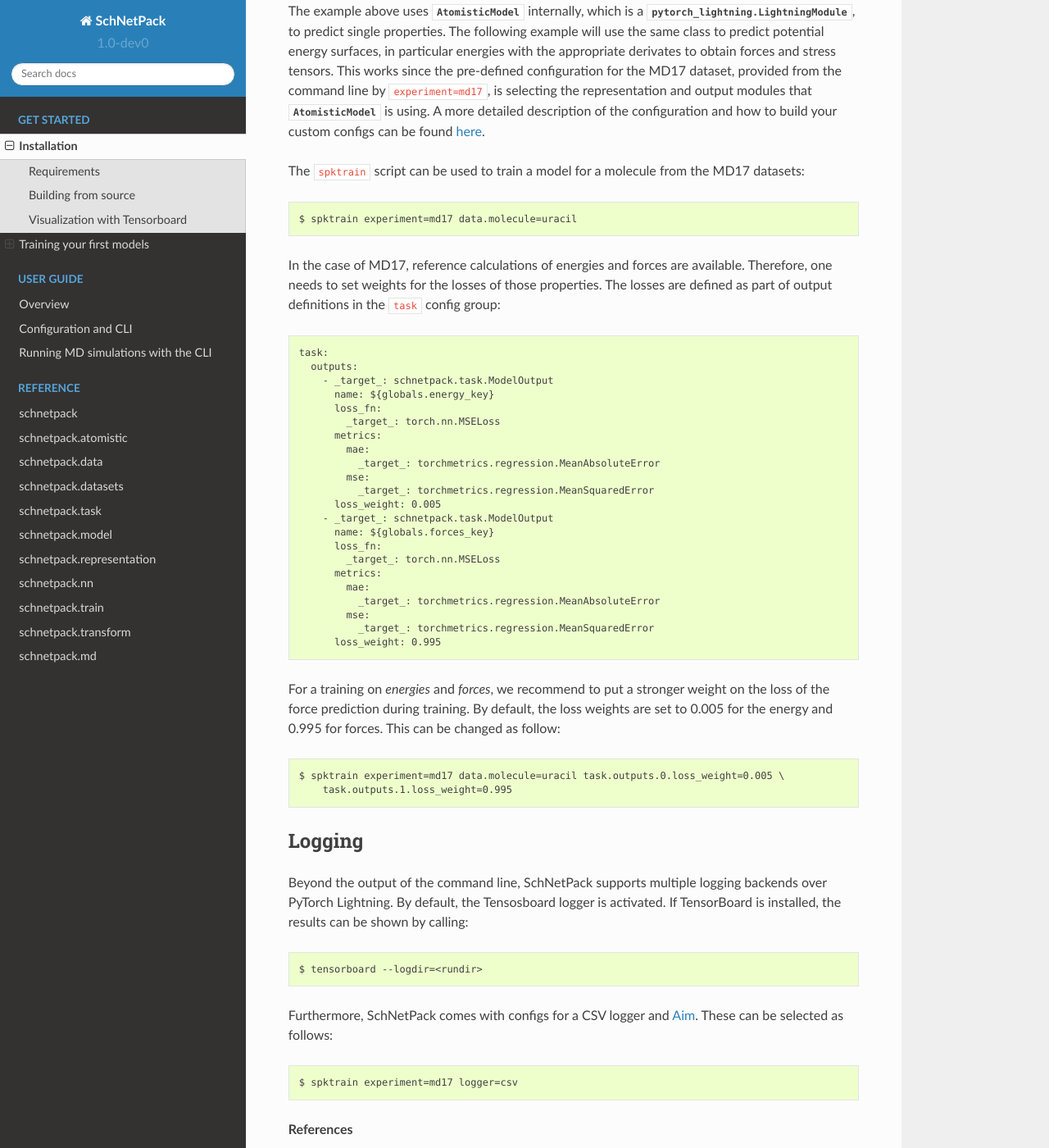
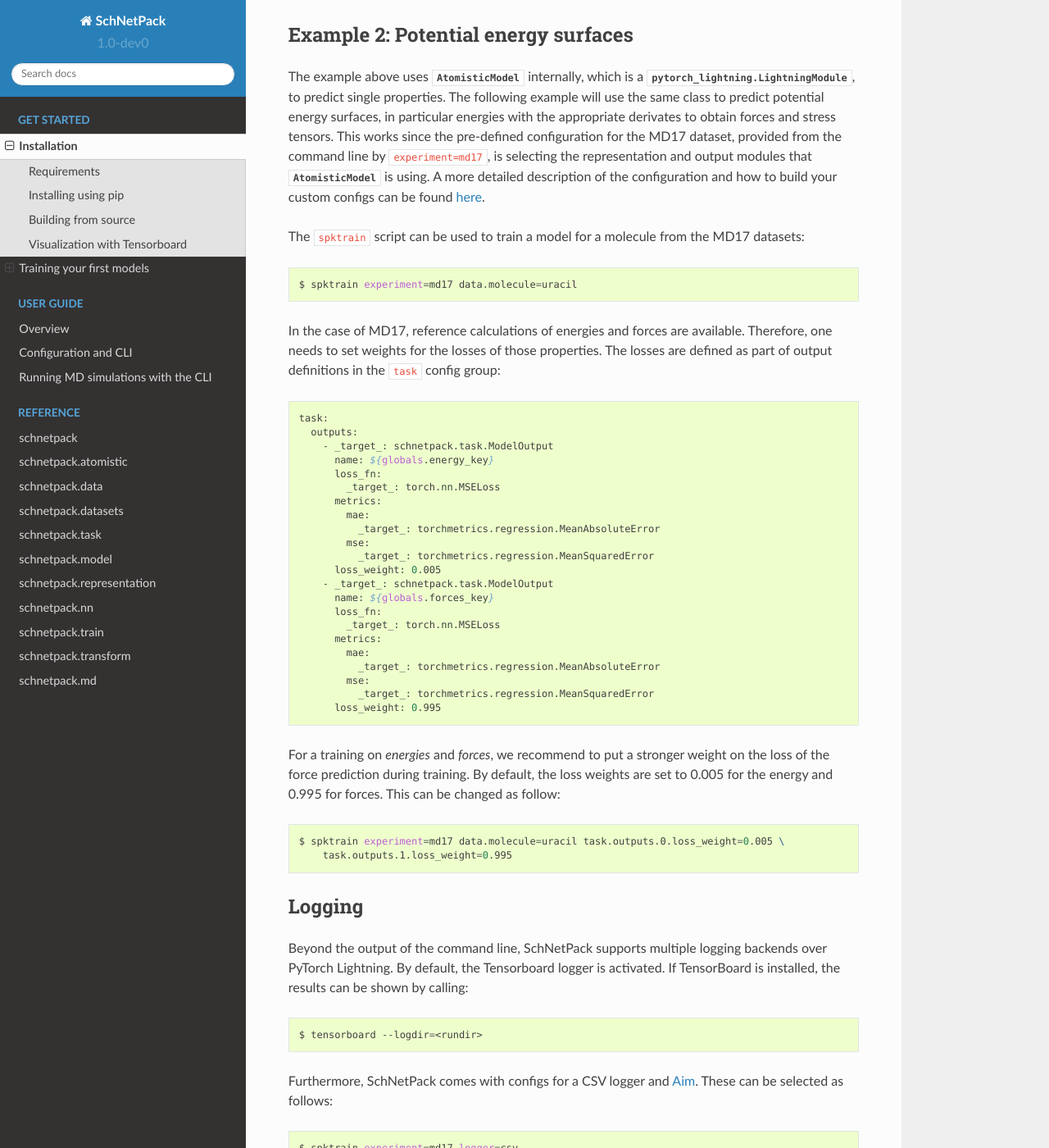
Before and after one commit to atomistic-machine-learning/schnetpack, a Sphinx documentation site: the page built from docs/getstarted.rst, in a window 1280 px wide and 1400 px high, scrolled down 2665 px. Shown: the whole window at 82% size. Built offline with Sphinx 7.4.7 and the Read the Docs theme 2.0.0, drawn with Linux system fonts in a browser that asks for light colours; pages that are not in the unit, such as notebooks, are missing from menus; some of the changed text lies outside the part shown.

Commit message:
Update getstarted.rst
The "installing using pip" part was gone, fixed the syntax to have it in the guide again and also fixed a typo in tensorboard.

```diff
--- a/docs/getstarted.rst
+++ b/docs/getstarted.rst
@@ -180,7 +173,7 @@
 Logging
 ^^^^^^^
 Beyond the output of the command line, SchNetPack supports multiple logging backends over PyTorch Lightning.
-By default, the Tensosboard logger is activated.
+By default, the Tensorboard logger is activated.
 If TensorBoard is installed, the results can be shown by calling::
 
     $ tensorboard --logdir=<rundir>
```
Also changed, not shown: other parts of docs/getstarted.rst (+6 -13 lines).
